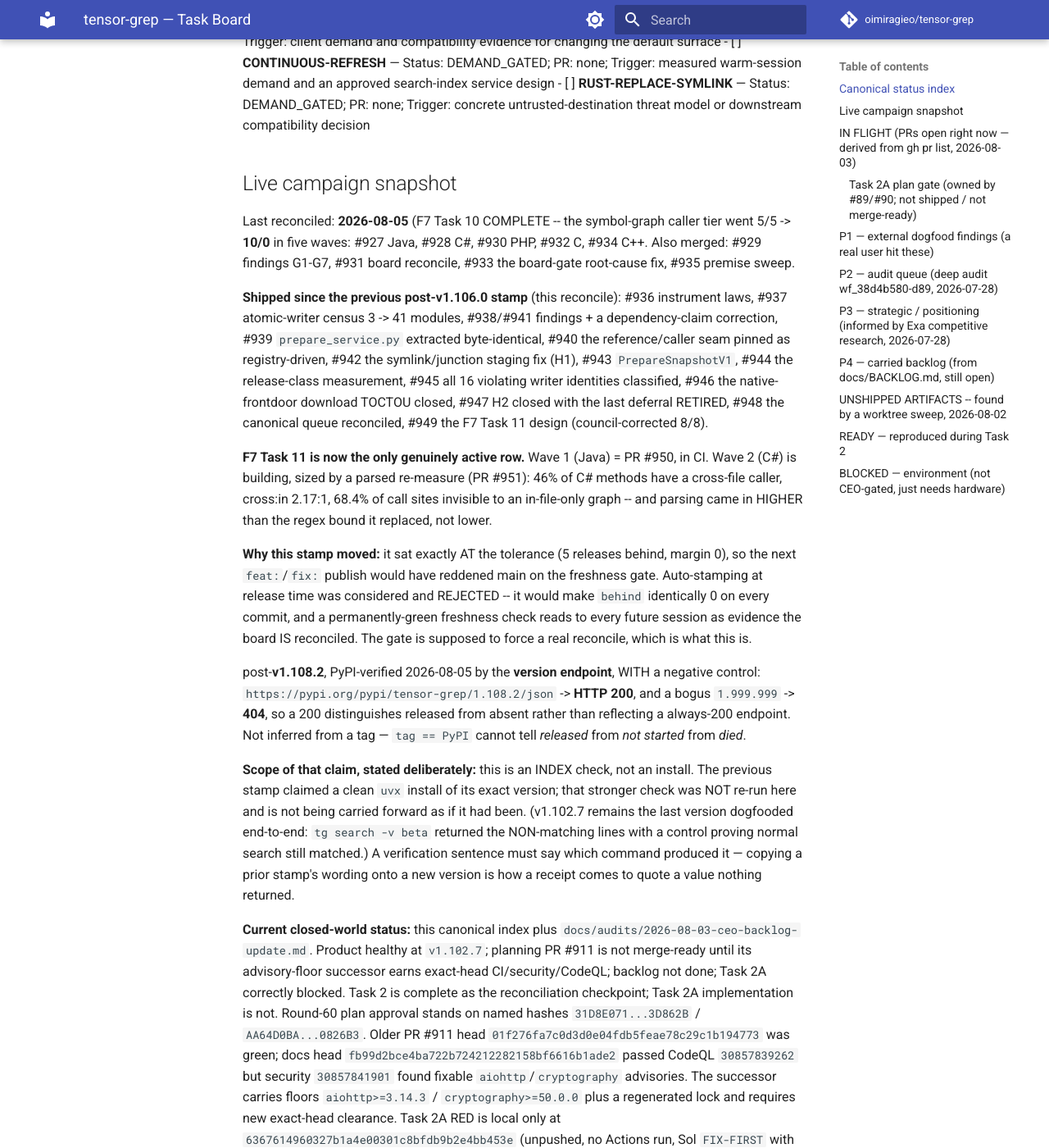
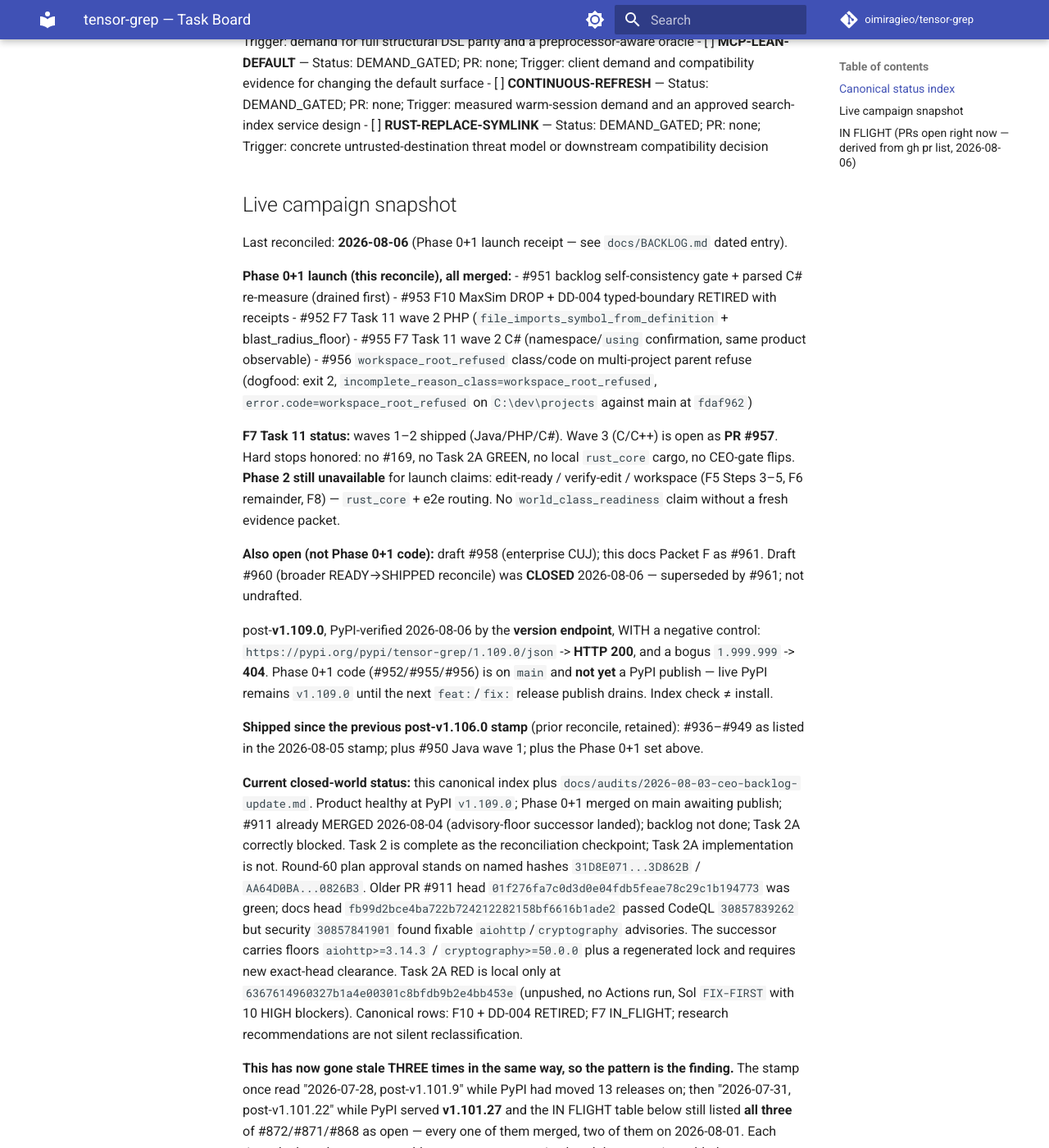
Before and after one commit to oimiragieo/tensor-grep, an MkDocs documentation site: the page built from docs/TASK_BOARD.md, in a window 1280 px wide and 1400 px high, scrolled down 2165 px. Shown: the whole window at 82% size. Built offline with MkDocs 1.6.1 and Material for MkDocs 9.7.7, drawn with Linux system fonts in a browser that asks for light colours; comment, search, counter and statistics services are not loaded; some of the changed text lies outside the part shown.

Commit message:
docs: Phase 0+1 launch receipt + TASK_BOARD reconcile (#961)
* docs: Phase 0+1 launch receipt + TASK_BOARD reconcile

Stamp the merged #951/#952/#953/#955/#956 set, mark F7 IN_FLIGHT, update
the triage table, and record the workspace_root_refused dogfood on the
multi-project parent.

* docs: Packet F EXTERNAL/Phase 0+1 receipt + IN FLIGHT reconcile

Name honest shipped claims, keep Phase 2 (edit-ready/verify-edit/workspace)
unavailable, leave CEO gates untouched with recommendation packets, and
derive IN FLIGHT from live gh pr list (#960 closed; #911 already merged).

```diff
--- a/docs/BACKLOG.md
+++ b/docs/BACKLOG.md
@@ -74,6 +74,61 @@
 self-attest; `-f`/`--file` unbounded pre-ledger read). Not merge-ready. These are plan-gate /
 RED-scaffold findings, not separate shipped features or extra canonical top-level rows.
 
+### EXTERNAL / Phase 0+1 launch receipt — 2026-08-06 (Packet F)
+
+Docs-class reconcile after merges **#953** (F10/DD-004), **#952** (PHP), **#955** (C#),
+**#956** (`workspace_root_refused`) on `main`. Hard stops held: no #169, no Task 2A GREEN, no
+local `rust_core` cargo, **no CEO-gate flips**, no `world_class_readiness` claim (no fresh
+evidence packet for that label).
+
+| packet | PR | result |
+|---|---|---|
+| A drain #951 | [#951](https://github.com/oimiragieo/tensor-grep/pull/951) | MERGED (squash) after full CI green |
+| B F7 wave 2 PHP | [#952](https://github.com/oimiragieo/tensor-grep/pull/952) | MERGED — `use`/namespace confirmation + blast_radius_floor |
+| C F7 wave 2 C# | [#955](https://github.com/oimiragieo/tensor-grep/pull/955) | MERGED — namespace/`using` confirmation + blast_radius_floor |
+| D workspace_root_refused | [#956](https://github.com/oimiragieo/tensor-grep/pull/956) | MERGED — class/code params on `_emit_broad_scan_refusal` |
+| E F10 + DD-004 DROP | [#953](https://github.com/oimiragieo/tensor-grep/pull/953) | MERGED — RETIRED with receipts |
+| F board reconcile + dogfood | this entry + TASK_BOARD + #961 | dogfood: `tg search needle C:\dev\projects --json` against main → exit 2, `incomplete_reason_class=workspace_root_refused`, `error.code=workspace_root_refused` |
+
+**What shipped (honest claims only):**
+- F7 Task 11 waves 1–2: Java (#950), PHP (#952), C# (#955) cross-file caller confirmation on
+  `main`. Wave 3 C/C++ is **#957** (open / in flight — not claimed shipped).
+- Multi-project parent refuse now names itself: `incomplete_reason_class` /
+  `error.code` = `workspace_root_refused` (#956). Dogfood is against **main source**, not the
+  published wheel (see PyPI note).
+- F10 MaxSim and DD-004 typed-boundary rows are **RETIRED** with dated receipts (#953) — not
+  "fixed", not "still planned".
+
+**What did not ship / still unavailable (Phase 2):**
+- **edit-ready** (F5 Task 8 Steps 3–5), **verify-edit** (F6 Tasks 6–7 beyond Step 0), and
+  **workspace** (F8 Tasks 12–13) remain **unavailable** for launch claims. They still need
+  `rust_core/**` / `tests/e2e/**` work (cargo + e2e routing suite forbidden on the shared box →
+  CI/cloud). Do not advertise them as ready product surfaces.
+- CEO gates **#48 / #72 / #77 / #131 / #169** are untouched — recommendations only (short packets
+  below); status stays `CEO_GATED`.
+
+**PyPI / local:** live PyPI **v1.109.0** (index 200 + bogus 404 control). Phase 0+1 code is on
+`main` and awaits the next `feat:`/`fix:` publish; installed wheel remains pre-#956 until then
+(control: installed path still emitted `scan_limit`/`broad_scan_refused`; main source emits
+`workspace_root_refused`). Index check ≠ install.
+
+**Next:** F7 Task 11 wave 3 = open PR #957 (C/C++). Broader READY→SHIPPED board flips that lived
+in draft #960 were **not** absorbed here; #960 was **CLOSED** (superseded by this Packet F
+reconcile #961) rather than undrafted.
+
+#### Packet F — CEO recommendation packets (still CEO_GATED; do not implement)
+
+Recommendations only. No silent reclassification. No question asked for the non-financial gates.
+
+| id | topic | recommendation | status |
+|---|---|---|---|
+| **#48** | native front-door startup | Accept the shipped hybrid (native managed front door + Python sidecar). Retire a larger rewrite unless pip/uv parity is explicitly prioritized. | `CEO_GATED` |
+| **#72** | public benchmark claim | HOLD public 7.5× (conflicts with later 6.4×; no committed current harness). Only a zero-spend fresh six-repo/180-task quality-gated re-run is in scope, and public wording still needs approval. | `CEO_GATED` |
+| **#77** / F9 | ledger enforcement scope | Local opt-in advisory only; no auth/CI blocking. | `CEO_GATED` |
+| **#131** | GPU-flavor native assets | Optional experimental NVIDIA asset with CPU default/fallback and **no** speed claim. Physical proof/spend stays under **#169**. | `CEO_GATED` |
+
+**#169** remains the only mandatory financial stop (physical GPU proof environment or spend).
+
 ### RECONCILED 2026-08-05 -- what actually shipped, per row
 
 The list below this block still reads `READY` for rows that shipped today. Reconciling AT
@@ -112,7 +167,8 @@
   residual; all four MERGED). This row contradicted its own receipt row 24 lines above it for a full
   day. Left struck through rather than deleted so the contradiction is legible.
 - **F7** — cross-file resolution, **Task 11 only**. Task 10 (language registry) SHIPPED in five
-  waves. Task 11 is IN_FLIGHT: wave 1 Java = PR #950, wave 2 C# dispatched, waves for C/C++ follow.
+  waves. Task 11 is IN_FLIGHT: waves 1–2 shipped (Java #950, PHP #952, C# #955); wave 3 C/C++ =
+  open PR #957.
 - ~~**MCP-SURFACE** — Task 4.~~ **BLOCKED on Task 2C**, not buildable: Task 4 bumps the MCP contract
   `1.8.0 -> 1.9.0` and the live value is `1.7.0`. Building it first bumps from a version that does
   not exist.
@@ -618,9 +674,9 @@
 
 | reported | disposition | receipt |
 |---|---|---|
-| **Parent-refuse class is generic `scan_limit`** — wants `workspace_root_refused` so agents do not confuse a refusal with file-cap truncation | **NEW, REAL, AI-doable** | four classes exist today (`deadline`, `scan_limit`, `timeout`, `unreadable_path`); a refusal to scan a workspace root and a cap-truncated scan are genuinely different consumer outcomes and currently share one class. The code already carries a comment requiring an `incomplete_reason_class` mapping decision before a new cause ships. Task created. |
-| **Caller-graph parity for Java/C#/C/C++/PHP** | **ALREADY IN FLIGHT** — independent confirmation of F7 Task 11 | Java shipped as **PR #950** (merged 2026-08-05). C# and PHP building; C/C++ queued. Sized by the parsed C# re-measure in PR #951. |
-| **Ship or forever-drop MaxSim** | **DROP is the measured answer; needs an explicit retirement receipt** | the MaxSim late-rerank bet was measured a DECISIVE NEGATIVE and is banked as such. F10 is `DEMAND_GATED` pending exactly this: a caller/installability census, then retire if unreachable. The reporter observing "no install path" from outside is evidence for retiring rather than shipping. Task created. |
+| **Parent-refuse class is generic `scan_limit`** — wants `workspace_root_refused` so agents do not confuse a refusal with file-cap truncation | **SHIPPED** — PR **#956** (merged 2026-08-06) | `_emit_broad_scan_refusal` gained `incomplete_reason_class`/`error_code` params; workspace guard emits `workspace_root_refused` for both. Dogfood on `C:\dev\projects` against main: exit 2 + class/code pair. Other ceilings keep `scan_limit`/`broad_scan_refused`. |
+| **Caller-graph parity for Java/C#/C/C++/PHP** | **IN FLIGHT** — F7 Task 11 waves 1–2 shipped | Java **#950**, PHP **#952**, C# **#955** merged. Wave 3 C/C++ open as **#957**. Sized by parsed C# re-measure in **#951**. |
+| **Ship or forever-drop MaxSim** | **RETIRED** — F10 DROP receipt in **#953** | Caller/installability census + decisive negative on golden set; MaxSim reachable only via undocumented `TG_LATE_RERANK=1`. DD-004 RETIRED in the same PR. |
 | Bare search exits 1, not 2 | **BY DESIGN — already retired as #22** | contract: exit 0 = complete with matches, exit 1 = complete with NO match, exit 2 = incomplete. The request (exit 2 + `missing_explicit_path`) is a CONTRACT CHANGE, not a bug fix — it would make "searched correctly, found nothing" indistinguishable from "could not search". Reopening needs an argument against that collapse. |
 | Anonymous `--claim` still allowed (hint only) | **BY DESIGN — already retired as F2** | legacy anonymous-agent compatibility deliberately retains the sentinel; reopen only with a caller-supplied stable identity contract and migration plan. |
 | GPU non-accelerative; `calibrate` exit 2 | **CEO-GATED (#169)** | the only mandatory financial stop; physical GPU proof environment or spend. |
--- a/docs/TASK_BOARD.md
+++ b/docs/TASK_BOARD.md
@@ -37,7 +37,7 @@
 - [x] **#859** — Status: SHIPPED; PR: PR #913; Trigger: Task 3 class-level AST writer census and anchored publication fix; instance fix and class-level ratchet both merged, and the census found a 4th violation beyond the expected 3 (fixed in PR #918); Implementation PRs: PR #913; Closure PR: PR #920; Merged SHA: 211d850c7484f6e18d74e2d8ac712f118f3b82cf
 - [ ] **F5** — Status: READY; PR: none; Trigger: Task 8 edit-ready and claims-fence program; first implementation PR moves this row to IN_FLIGHT
 - [ ] **F6** — Status: READY; PR: none; Trigger: Tasks 6-7 edit-verification service and public CLI; first implementation PR moves this row to IN_FLIGHT
-- [ ] **F7** — Status: READY; PR: none; Trigger: Tasks 10-11 language-registry and cross-file resolution program; first implementation PR moves this row to IN_FLIGHT
+- [ ] **F7** — Status: IN_FLIGHT; PR: PR #957; Trigger: Tasks 10-11 language-registry and cross-file resolution; Task 10 complete (Java/C#/PHP/C/C++ in-file refs); Task 11 waves 1-2 shipped (Java #950, PHP #952, C# #955); wave 3 C/C++ in flight as #957; Implementation PRs: PR #950, PR #952, PR #955, PR #957
 - [ ] **F8** — Status: READY; PR: none; Trigger: Tasks 12-13 workspace service and CLI program; first implementation PR moves this row to IN_FLIGHT
 - [ ] **MCP-SURFACE** — Status: READY; PR: none; Trigger: Task 4 MCP surface disclosure; first implementation PR moves this row to IN_FLIGHT
 - [ ] **CPU-BACKEND** — Status: IN_FLIGHT; PR: PR #923; Trigger: Task 5 Rust and Python backend hardening; the PYTHON half shipped -- the TypeError retry that silently dropped invert_match and returned the opposite result set is gone, leaving one native adapter and zero compatibility retries; the RUST half (replace_in_place public-API hardening in rust_core) is NOT done and needs cargo, which is forbidden on the shared dev box, so it routes to CI or a cloud seat; row closes only when both halves land; Implementation PRs: PR #923
@@ -52,45 +52,39 @@
 
 ## Live campaign snapshot
 
-Last reconciled: **2026-08-05** (F7 Task 10 COMPLETE -- the symbol-graph caller tier went
-5/5 -> **10/0** in five waves: #927 Java, #928 C#, #930 PHP, #932 C, #934 C++. Also merged: #929
-findings G1-G7, #931 board reconcile, #933 the board-gate root-cause fix, #935 premise sweep.
+Last reconciled: **2026-08-06** (Phase 0+1 launch receipt — see `docs/BACKLOG.md` dated entry).
 
-**Shipped since the previous post-v1.106.0 stamp** (this reconcile): #936 instrument laws, #937
-atomic-writer census 3 -> 41 modules, #938/#941 findings + a dependency-claim correction, #939
-`prepare_service.py` extracted byte-identical, #940 the reference/caller seam pinned as
-registry-driven, #942 the symlink/junction staging fix (H1), #943 `PrepareSnapshotV1`, #944 the
-release-class measurement, #945 all 16 violating writer identities classified, #946 the
-native-frontdoor download TOCTOU closed, #947 H2 closed with the last deferral RETIRED, #948 the
-canonical queue reconciled, #949 the F7 Task 11 design (council-corrected 8/8).
+**Phase 0+1 launch (this reconcile), all merged:**
+- #951 backlog self-consistency gate + parsed C# re-measure (drained first)
+- #953 F10 MaxSim DROP + DD-004 typed-boundary RETIRED with receipts
+- #952 F7 Task 11 wave 2 PHP (`file_imports_symbol_from_definition` + blast_radius_floor)
+- #955 F7 Task 11 wave 2 C# (namespace/`using` confirmation, same product observable)
+- #956 `workspace_root_refused` class/code on multi-project parent refuse (dogfood: exit 2,
+  `incomplete_reason_class=workspace_root_refused`, `error.code=workspace_root_refused` on
+  `C:\dev\projects` against main at `fdaf962`)
 
-**F7 Task 11 is now the only genuinely active row.** Wave 1 (Java) = PR #950, in CI. Wave 2 (C#) is
-building, sized by a parsed re-measure (PR #951): 46% of C# methods have a cross-file caller,
-cross:in 2.17:1, 68.4% of call sites invisible to an in-file-only graph -- and parsing came in
-HIGHER than the regex bound it replaced, not lower.
+**F7 Task 11 status:** waves 1–2 shipped (Java/PHP/C#). Wave 3 (C/C++) is open as **PR #957**.
+Hard stops honored: no #169, no Task 2A GREEN, no local `rust_core` cargo, no CEO-gate flips.
+**Phase 2 still unavailable** for launch claims: edit-ready / verify-edit / workspace (F5 Steps
+3–5, F6 remainder, F8) — `rust_core` + e2e routing. No `world_class_readiness` claim without a
+fresh evidence packet.
 
-**Why this stamp moved:** it sat exactly AT the tolerance (5 releases behind, margin 0), so the next
-`feat:`/`fix:` publish would have reddened main on the freshness gate. Auto-stamping at release time
-was considered and REJECTED -- it would make `behind` identically 0 on every commit, and a
-permanently-green freshness check reads to every future session as evidence the board IS reconciled.
-The gate is supposed to force a real reconcile, which is what this is.
+**Also open (not Phase 0+1 code):** draft #958 (enterprise CUJ); this docs Packet F as #961.
+Draft #960 (broader READY→SHIPPED reconcile) was **CLOSED** 2026-08-06 — superseded by #961;
+not undrafted.
 
-post-**v1.108.2**, PyPI-verified 2026-08-05 by the **version endpoint**, WITH a negative control:
-`https://pypi.org/pypi/tensor-grep/1.108.2/json` -> **HTTP 200**, and a bogus `1.999.999` -> **404**,
-so a 200 distinguishes released from absent rather than reflecting a always-200 endpoint. Not
-inferred from a tag — `tag == PyPI` cannot tell *released* from *not started* from *died*.
+post-**v1.109.0**, PyPI-verified 2026-08-06 by the **version endpoint**, WITH a negative control:
+`https://pypi.org/pypi/tensor-grep/1.109.0/json` -> **HTTP 200**, and a bogus `1.999.999` -> **404**.
+Phase 0+1 code (#952/#955/#956) is on `main` and **not yet** a PyPI publish — live PyPI remains
+`v1.109.0` until the next `feat:`/`fix:` release publish drains. Index check ≠ install.
 
-**Scope of that claim, stated deliberately:** this is an INDEX check, not an install. The previous
-stamp claimed a clean `uvx` install of its exact version; that stronger check was NOT re-run here
-and is not being carried forward as if it had been. (v1.102.7 remains the last version dogfooded
-end-to-end: `tg search -v beta` returned the NON-matching lines with a control proving normal
-search still matched.) A verification sentence must say which command produced it — copying a
-prior stamp's wording onto a new version is how a receipt comes to quote a value nothing returned.
+**Shipped since the previous post-v1.106.0 stamp** (prior reconcile, retained): #936–#949 as listed
+in the 2026-08-05 stamp; plus #950 Java wave 1; plus the Phase 0+1 set above.
 
 **Current closed-world status:** this canonical index plus
-`docs/audits/2026-08-03-ceo-backlog-update.md`. Product healthy at `v1.102.7`; planning PR #911 is
-not merge-ready until its advisory-floor successor earns exact-head CI/security/CodeQL; backlog not
-done; Task 2A correctly blocked.
+`docs/audits/2026-08-03-ceo-backlog-update.md`. Product healthy at PyPI `v1.109.0`; Phase 0+1
+merged on main awaiting publish; #911 already MERGED 2026-08-04 (advisory-floor successor landed);
+backlog not done; Task 2A correctly blocked.
 Task 2 is complete as the reconciliation checkpoint; Task 2A implementation is not. Round-60 plan
 approval stands on named
 hashes `31D8E071...3D862B` / `AA64D0BA...0826B3`. Older PR #911 head
@@ -100,8 +94,8 @@
 `aiohttp>=3.14.3` / `cryptography>=50.0.0` plus a regenerated lock and requires new exact-head
 clearance. Task 2A RED is local only at
 `6367614960327b1a4e00301c8bfdb9b2e4bb453e` (unpushed, no Actions run, Sol `FIX-FIRST` with 10 HIGH
-blockers). Canonical rows stay 28 / 20 unfinished (7 READY, 2 IN_FLIGHT, 5 CEO_GATED, 6 DEMAND_GATED)
-after F10 + DD-004 RETIRED 2026-08-05; research recommendations are not silent reclassification.
+blockers). Canonical rows: F10 + DD-004 RETIRED; F7 IN_FLIGHT; research recommendations are not
+silent reclassification.
 
 **This has now gone stale THREE times in the same way, so the pattern is the finding.** The stamp
 once read "2026-07-28, post-v1.101.9" while PyPI had moved 13 releases on; then "2026-07-31,
@@ -133,6 +127,20 @@
   board edit into every unrelated PR. That is an over-eager rule, and an over-eager rule is worse
   than no rule.
 
+post-**v1.109.0**, PyPI-verified 2026-08-06 by the **version endpoint**, WITH a negative control:
+`https://pypi.org/pypi/tensor-grep/1.109.0/json` -> **HTTP 200**, and a bogus `1.999.999` -> **404**,
+so a 200 distinguishes released from absent rather than reflecting a always-200 endpoint. Not
+inferred from a tag — `tag == PyPI` cannot tell *released* from *not started* from *died*.
+
+**Scope of that claim, stated deliberately:** this is an INDEX check, not an install. The previous
+stamp claimed a clean `uvx` install of its exact version; that stronger check was NOT re-run here
+and is not being carried forward as if it had been. A verification sentence must say which command
+produced it — copying a prior stamp's wording onto a new version is how a receipt comes to quote a
+value nothing returned.
+
+**Current closed-world status (continued):** product healthy at PyPI `v1.109.0`; Phase 0+1 launch
+merged on main (awaiting next publish for the refuse-class + F7 wave-2 code).
+
 The rule stays DECLARED on purpose. What changed is the *routine* (reconcile inside the merge step)
 and the *affordance* (the two commands above, so nobody retypes a number from memory). Harden a
 rule when a violation is mechanically detectable without interpretation AND a false positive would
@@ -140,11 +148,17 @@
 
 ---
 
-## IN FLIGHT (PRs open right now — derived from `gh pr list`, 2026-08-03)
+## IN FLIGHT (PRs open right now — derived from `gh pr list`, 2026-08-06)
 
 | PR | Title | Type | State |
 |---|---|---|---|
-| #911 | `test: pin live backlog truth and approved closeout plan` | non-release tracker/plan | last observed exact head CLEAN/MERGEABLE + green (CI/security/CodeQL); human may merge; derive live head before merge |
+| #957 | `feat(lang-c,lang-cpp): cross-file caller resolution via include-path engine (F7 Task 11 wave 3)` | feat | OPEN |
+| #958 | `test: lock prepare→evidence→review-bundle enterprise CUJ chain` | test | DRAFT |
+| #961 | `docs: Phase 0+1 launch receipt + TASK_BOARD reconcile` | docs | OPEN |
+
+*(Phase 0+1 launch PRs #951/#952/#953/#955/#956 all MERGED 2026-08-06. #911 MERGED 2026-08-04.
+#960 CLOSED 2026-08-06 — superseded by #961. Derive live `gh pr list` before treating this table
+as current.)*
 
 *(#872, #871 and #868 all MERGED — #871 on 2026-07-31, #872 and #868 on 2026-08-01. They sat in
 this table as "CI running" / "BLOCKED — do not merge" after landing, which is the exact failure mode
```
